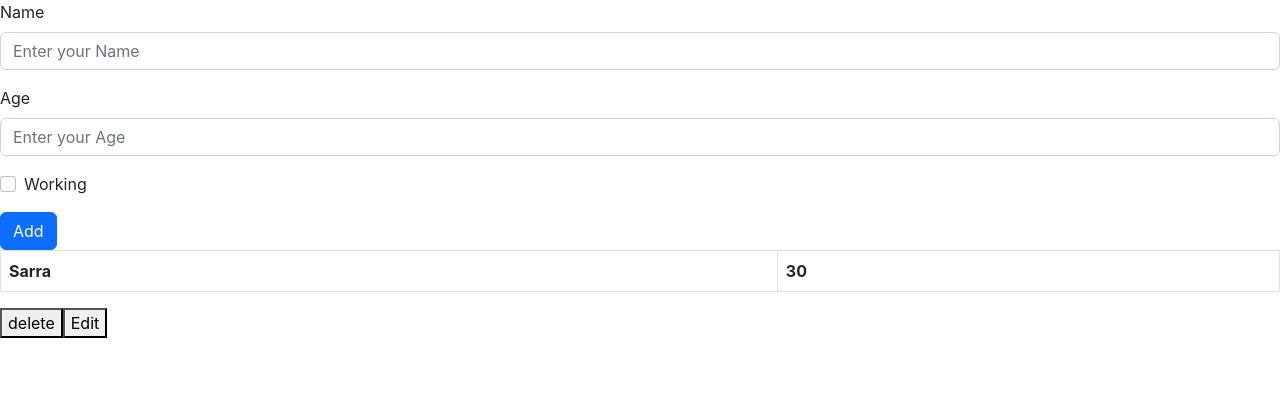
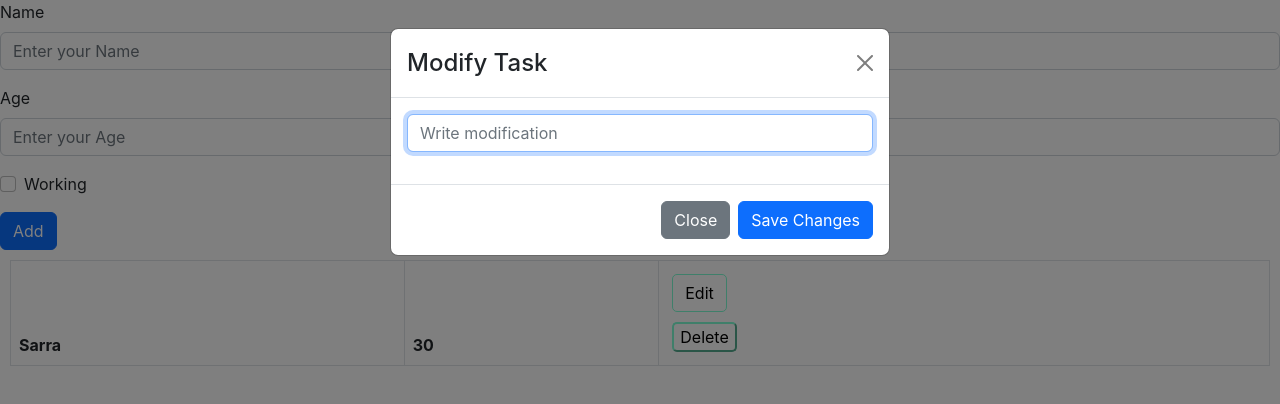
Before and after one commit to sarrabj/challengeredux, a React (Create React App) app: page / in a window 1280 px wide. Both pictures are taken after a click on the button "Edit". Shown: the top 404 px of the page. Built offline with nearby package versions, Linux system fonts and the light colour scheme.

Commit message:
first comit

```diff
--- a/src/Actions/actionType.js
+++ b/src/Actions/actionType.js
@@ -1,3 +1,4 @@
 export const ADD="ADD"
 export const CHECK="CHECK"
 export const DELETE="DELETE"
+export const EDIT="EDIT"
--- a/src/Actions/actions.js
+++ b/src/Actions/actions.js
@@ -1,4 +1,4 @@
-import {ADD,CHECK,DELETE} from './actionType'
+import {ADD,CHECK,DELETE,EDIT} from './actionType'
 
 export const Add =(payload)=>{
 return{
@@ -17,3 +17,9 @@ type:DELETE,
 payload:id
     }
 }
+export const Edit =(id,name)=>{
+    return{
+type:EDIT,
+payload:{id,name}
+    }
+}
--- /dev/null
+++ b/src/Components/EditUser.js
@@ -0,0 +1,68 @@
+import React from 'react'
+import {Edit} from '../Actions/actions'
+import Button from 'react-bootstrap/Button';
+import Form from 'react-bootstrap/Form';
+import {  useDispatch } from 'react-redux';
+import { useState } from 'react';
+import Modal from 'react-bootstrap/Modal';
+
+const EditUser = ({el}) => {
+    const [edittext, setEdittext] = useState("")
+    const editchange = (e) => {
+        setEdittext(e.target.value)
+      }
+      const [show, setShow] = useState(false);
+
+      const handleClose = () => setShow(false);
+      const handleShow = () => setShow(true);
+      const dispatch = useDispatch()
+
+
+
+
+  return (
+    <div>
+<Button variant="primary" onClick={() => {
+            handleShow()
+          }} style={{backgroundColor:'white',borderRadius:'5px',margin:'5px',borderColor:'aquamarine',color:'black'}}>
+            Edit
+          </Button>
+
+          <Modal show={show} onHide={handleClose}>
+            <Modal.Header closeButton>
+              <Modal.Title>Modify Task</Modal.Title>
+            </Modal.Header>
+            <Modal.Body>
+              <Form>
+                <Form.Group className="mb-3" controlId="exampleForm.ControlInput1">
+
+                  <Form.Control
+                    type="email"
+                    placeholder="Write modification"
+                    onChange={editchange}
+                    autoFocus
+                  />
+                </Form.Group>
+                <Form.Group
+                  className="mb-3"
+                  controlId="exampleForm.ControlTextarea1"
+                >
+
+                </Form.Group>
+              </Form>
+            </Modal.Body>
+            <Modal.Footer>
+              <Button variant="secondary" onClick={handleClose}>
+                Close
+              </Button>
+              <Button variant="primary" onClick={() => dispatch(Edit(el.id,edittext))}>
+                Save Changes
+              </Button>
+            </Modal.Footer>
+          </Modal>
+
+    </div>
+  )
+}
+
+export default EditUser
--- a/src/Components/ListUsers.js
+++ b/src/Components/ListUsers.js
@@ -1,17 +1,18 @@
 import React from 'react'
-import {Delete} from '../Actions/actions'
+
 import {useSelector,useDispatch} from 'react-redux'
 import Userss from './Userss'
+
 
 const ListUsers = () => {
   const dispatch=useDispatch()
     const initialState = useSelector(state => state.Reducer)
 
   return (
-    <div>
+    <div style={{margin:'10px'}}>
       {initialState.users.map(el=><div> <Userss el={el}/>
-      <button onClick={() => dispatch(Delete(el.id)) }>delete</button>
-      <button>Edit</button>
+
+
       </div>
       )}
     </div>
--- a/src/Components/Userss.js
+++ b/src/Components/Userss.js
@@ -1,8 +1,10 @@
 import React from 'react'
 import Table from 'react-bootstrap/Table';
-
+import EditUser from './EditUser';
+import {Delete} from '../Actions/actions'
+import {useDispatch} from 'react-redux'
 const Userss = ({el}) => {
-
+  const dispatch=useDispatch()
   return (
     <div>
         <Table striped bordered hover>
@@ -10,7 +12,8 @@ const Userss = ({el}) => {
         <tr>
           <th>{el.name}</th>
           <th>{el.age}</th>
-
+          <th><EditUser el={el}/>
+          <button style={{backgroundColor:'white',borderRadius:'5px',margin:'5px',borderColor:'aquamarine'}} onClick={() => dispatch(Delete(el.id)) }>Delete</button> </th>
         </tr>
       </thead>
 
--- a/src/Reducer/Reducer.js
+++ b/src/Reducer/Reducer.js
@@ -1,4 +1,4 @@
-import {ADD,CHECK,DELETE} from '../Actions/actionType'
+import {ADD,CHECK,DELETE,EDIT} from '../Actions/actionType'
 const initialState={
         users:[{id:"1",
         name:"Sarra",
@@ -21,8 +21,13 @@ const Reducer= (state=initialState,action)=>{
                         case DELETE:
                             return{...state,
                                 users:[...state.users.filter(el=>el.id !== action.payload)  ]
+                            }
+                            case EDIT:
+                                return{
+                                    ...state,
+                                    users:[...state.users.map((el)=>el.id === action.payload.id?{...el,name:action.payload.name}:el)]
+                                }
 
-                            }
                 default:
                     return state
         }
```
